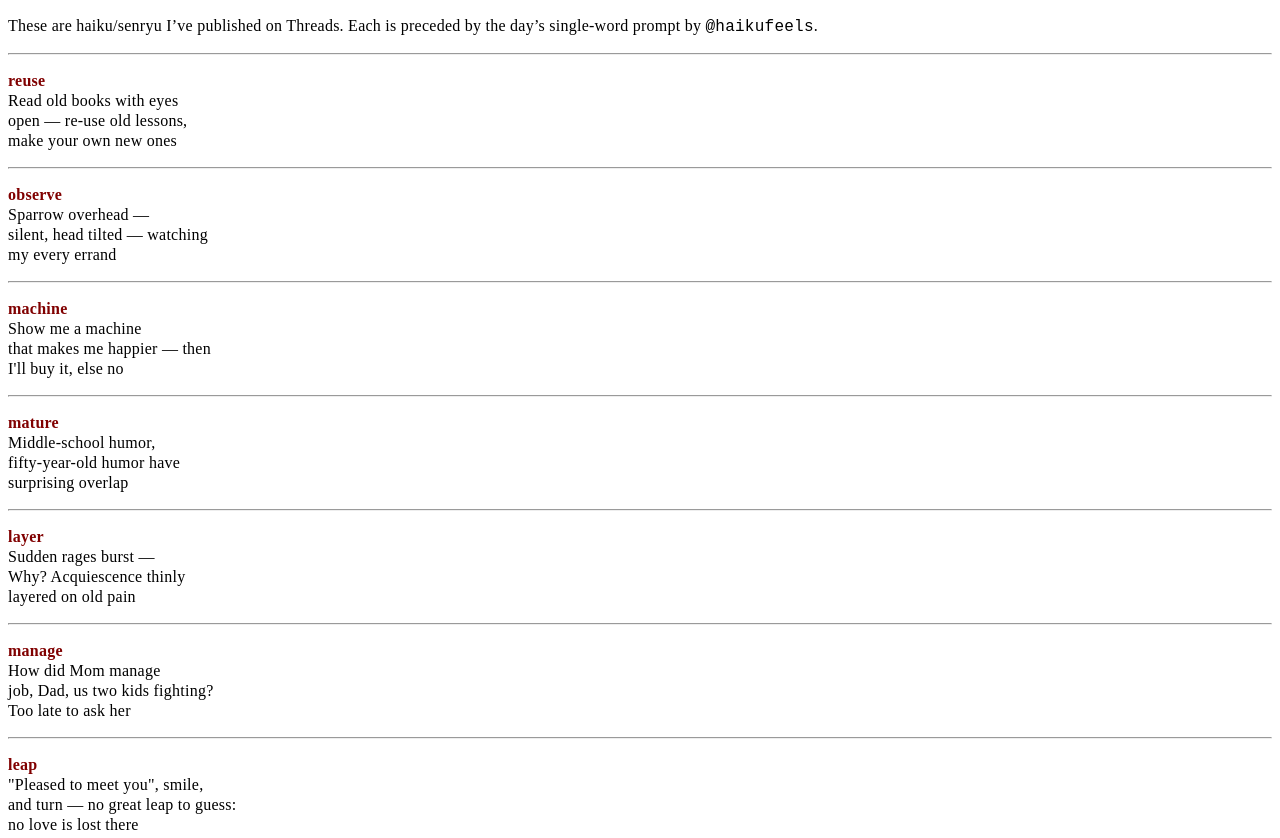
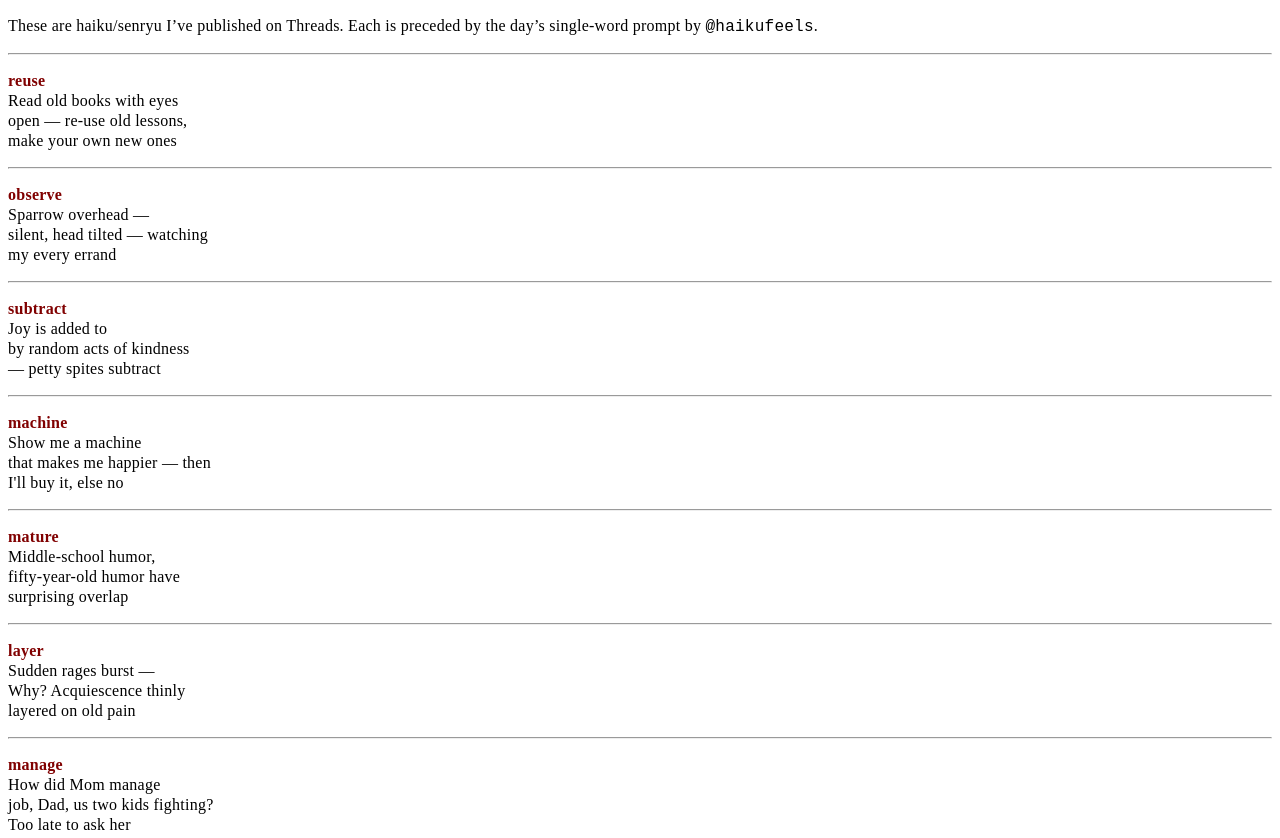
Before and after one commit to johnkerl/haiku, a plain HTML site: page index.html in a window 1280 px wide. Shown: the top 838 px of the page. Drawn offline with Linux system fonts and the light colour scheme.

Commit message:
subtract

```diff
--- a/index.html
+++ b/index.html
@@ -28,6 +28,13 @@ pbpaste | ./haifmt prompt
 <br>Sparrow overhead &mdash;
 <br>silent, head tilted &mdash; watching
 <br>my every errand
+
+<p><hr>
+<p>
+<span class=boldmaroon>subtract</span>
+<br>Joy is added to
+<br>by random acts of kindness
+<br>&mdash; petty spites subtract
 
 <p><hr>
 <p>
```
